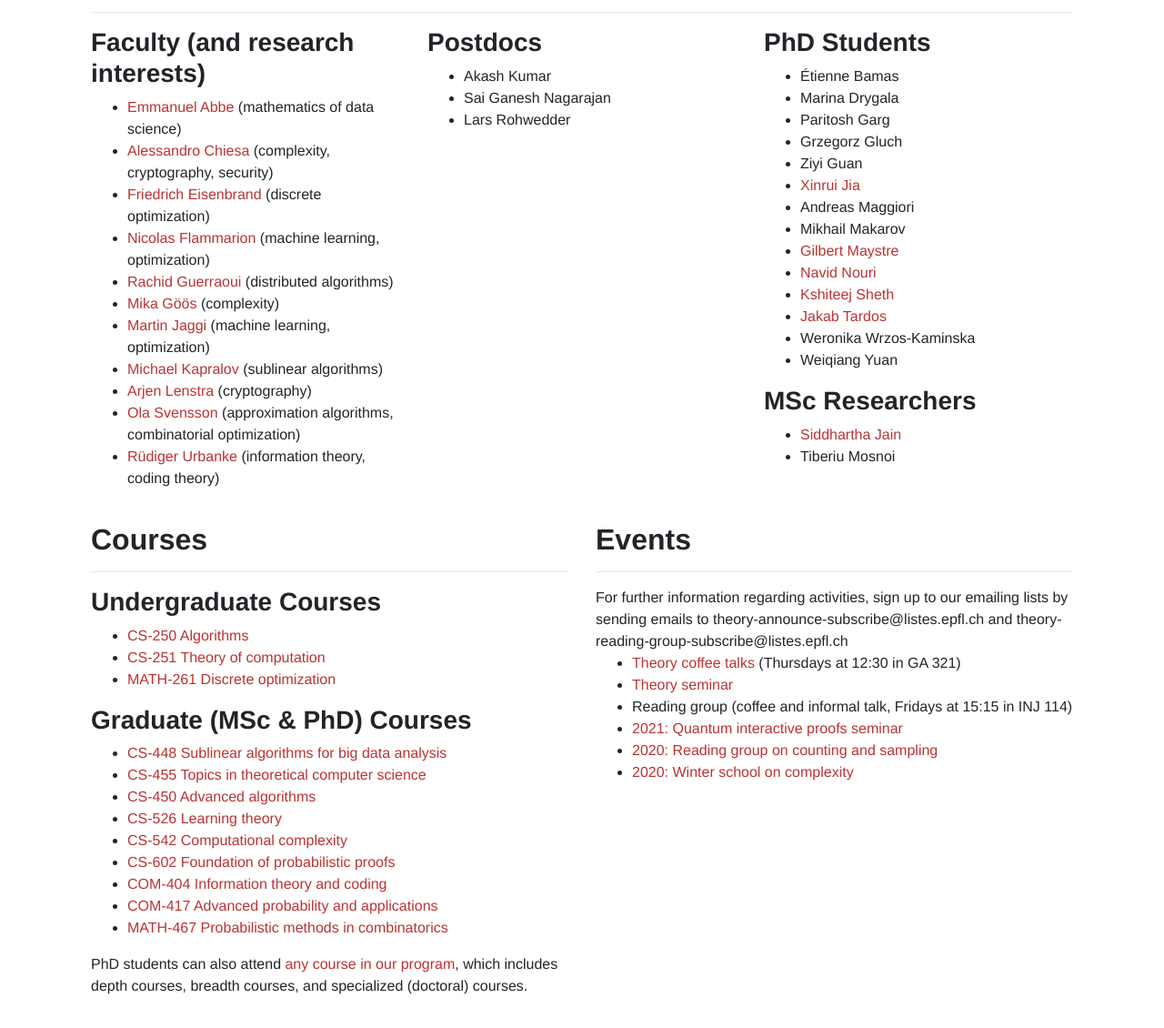
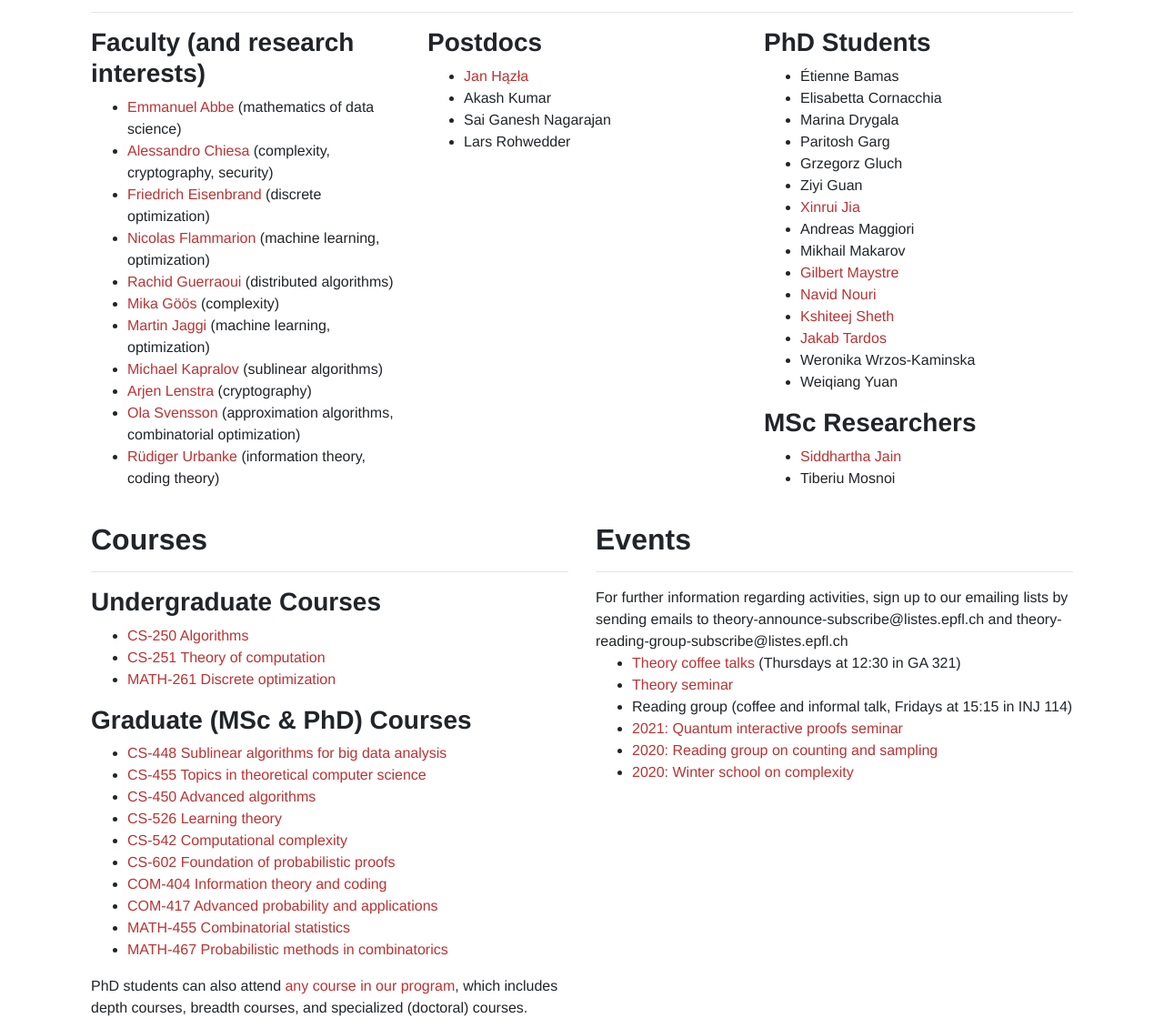
Before and after one commit to eoula/theory-group.epfl.ch, a plain HTML site: page index.html in a window 1280 px wide. Shown: the part 453-1583 px from the top of the page at 91% size. Before the commit the page ends 1559 px from the top, so only its background shows below. Drawn offline with Linux system fonts and the light colour scheme.

Commit message:
Update index.html
Added:
-Jan Hazla (postdoc),
- Elisabetta Cornacchia (PhD),
- MATH-455, Combinatorial statistics (course)

```diff
--- a/index.html
+++ b/index.html
@@ -111,6 +111,7 @@ section h3.section-subheading {
 <div class="col">
 <h3>Postdocs</h3>
 <ul>
+    <li><a href="https://jhazla.github.io/">Jan Hązła</a></li>
     <li>Akash Kumar</li>
     <li>Sai Ganesh Nagarajan</li>
     <li>Lars Rohwedder</li>
@@ -121,6 +122,7 @@ section h3.section-subheading {
 <h3>PhD Students</h3> <!-- Ordered by last name -->
 <ul>
     <li>&Eacute;tienne Bamas</li>
+    <li>Elisabetta Cornacchia</li>
     <li>Marina Drygala</li>
     <li>Paritosh Garg</li>
     <li>Grzegorz Gluch</li>
@@ -170,6 +172,7 @@ section h3.section-subheading {
     <li><a href="https://edu.epfl.ch/coursebook/en/foundation-of-probabilistic-proofs-CS-602">CS-602 Foundation of probabilistic proofs</a></li>
     <li><a href="https://edu.epfl.ch/coursebook/en/information-theory-and-coding-COM-404">COM-404 Information theory and coding</a></li>
     <li><a href="https://edu.epfl.ch/coursebook/en/advanced-probability-and-applications-COM-417">COM-417 Advanced probability and applications</a></li>
+    <li><a href="https://edu.epfl.ch/coursebook/en/combinatorial-statistics-MATH-455">MATH-455 Combinatorial statistics</a></li>
     <li><a href="https://edu.epfl.ch/coursebook/en/probabilistic-methods-in-combinatorics-MATH-467">MATH-467 Probabilistic methods in combinatorics</a></li>
 </ul>
 
```
